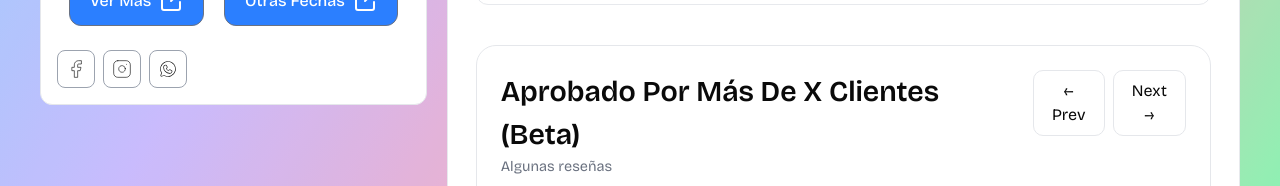
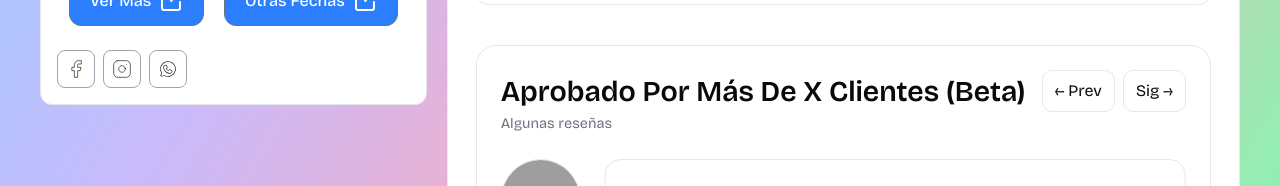
Before and after one commit to Uristides/Azul-Natural---Front, a React (Vite) app in the folder Fontend/: page /fechas in a window 1280 px wide. Shown: the part 611-797 px from the top of the page. Built offline with nearby package versions, Linux system fonts and the light colour scheme; grey boxes are pictures that could not be loaded.

Commit message:
Next y Prev

```diff
--- a/Fontend/src/components/GallerySlider.jsx
+++ b/Fontend/src/components/GallerySlider.jsx
@@ -170,7 +170,7 @@ export default function GallerySlider({
       </button>
       <button
         type="button"
-        aria-label="Next slide"
+        aria-label="Siguiente"
         onClick={next}
         disabled={atEnd}
         className="absolute right-2 top-1/2 -translate-y-1/2 rounded-full bg-white/80 dark:bg-neutral-900/80 border border-gray-300 dark:border-neutral-700 shadow px-3 py-2 hover:bg-white dark:hover:bg-neutral-900 disabled:opacity-50"
--- a/Fontend/src/components/ProjectCards.jsx
+++ b/Fontend/src/components/ProjectCards.jsx
@@ -6,8 +6,8 @@ import "../css/ProjectCards.css";
 export default function ProjectCards({
   pagination = true,
   perPage = 6,
-  prevText = "Prev",
-  nextText = "Next",
+  prevText = "Ant",
+  nextText = "Sig",
 }) {
   const [params, setParams] = useSearchParams();
 
--- a/Fontend/src/components/Testimonials.jsx
+++ b/Fontend/src/components/Testimonials.jsx
@@ -86,7 +86,7 @@ export default function Testimonials({
             ← Prev
           </button>
           <button onClick={next} className="testimonials__button">
-            Next →
+            Sig →
           </button>
         </div>
       </div>
@@ -136,7 +136,7 @@ export default function Testimonials({
             ← Prev
           </button>
           <button onClick={next} className="testimonials__button">
-            Next →
+            Sig →
           </button>
         </div>
 
--- a/Fontend/src/pages/Blog.jsx
+++ b/Fontend/src/pages/Blog.jsx
@@ -127,7 +127,7 @@ export default function Blog() {
             disabled={page === totalPages}
             className="px-3 py-2 rounded-lg border border-gray-300 dark:border-neutral-800 disabled:opacity-50"
           >
-            Next
+            Siguiente
           </button>
         </nav>
       </div>
```
